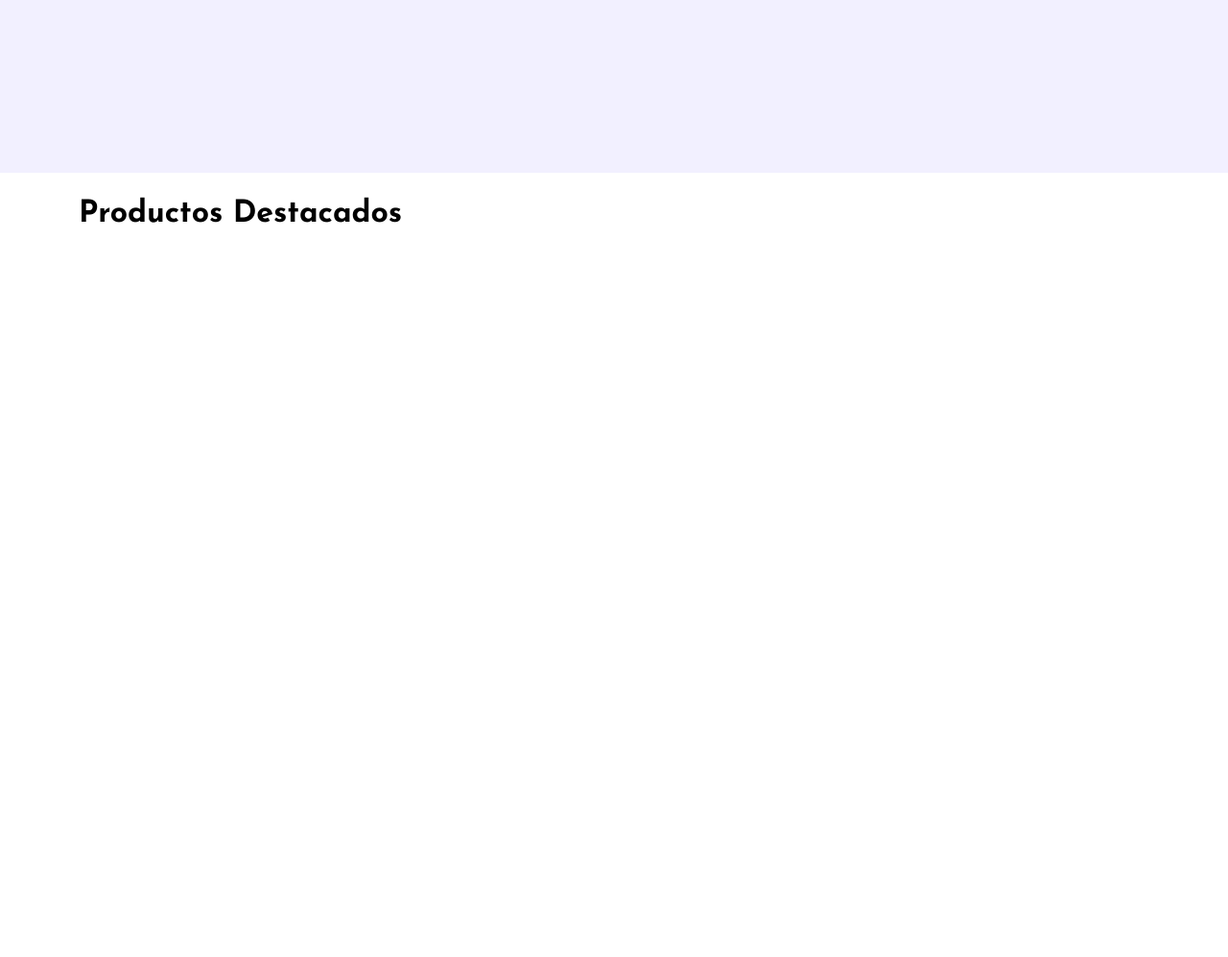
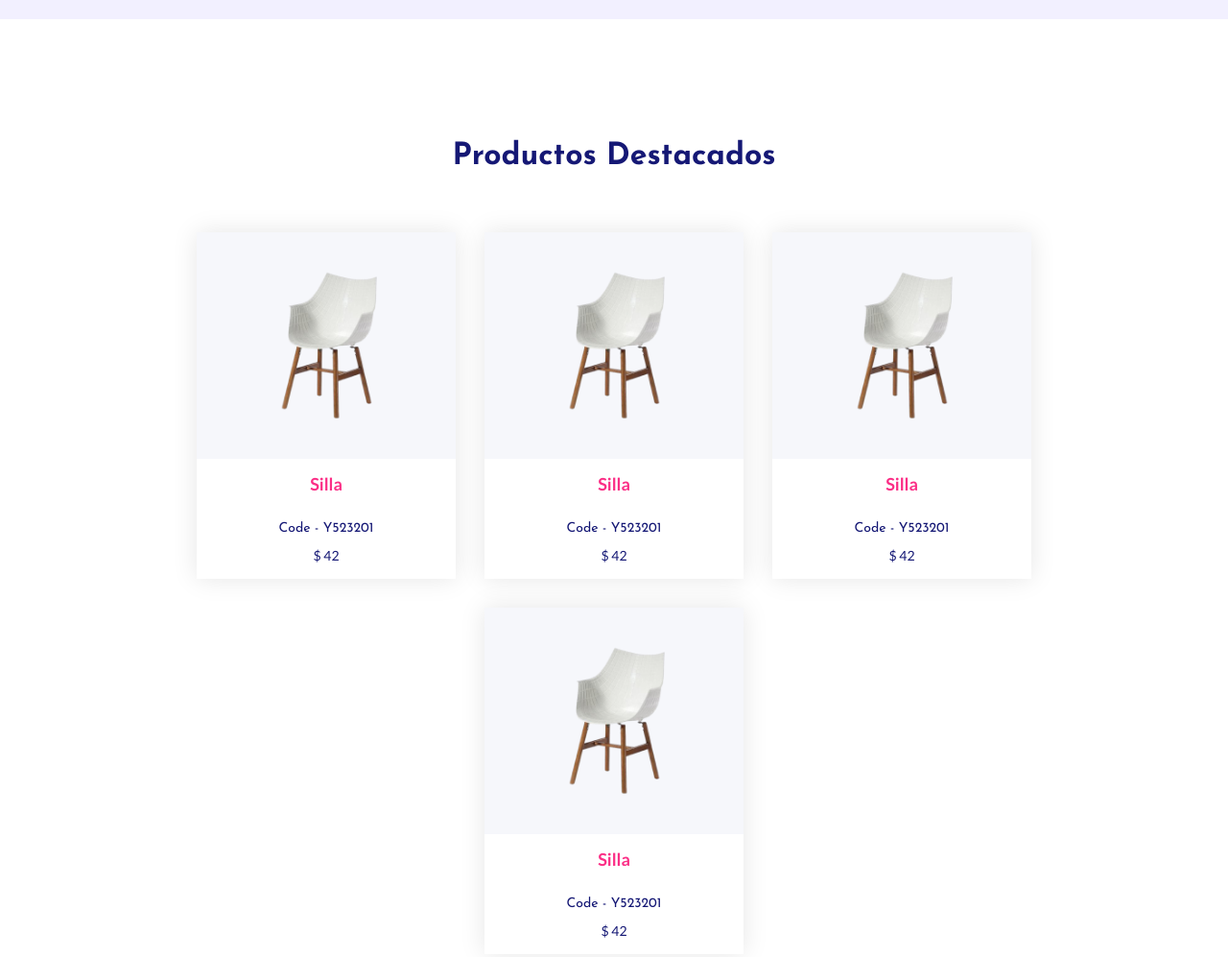
Before and after one commit to gonzaloncaric/proyectoFinalJS, a plain HTML site: page index.html in a window 1280 px wide. Shown: the part 680-1677 px from the top of the page at 96% size. Before the commit the page ends 945 px from the top, so only its background shows below. Drawn offline with Linux system fonts and the light colour scheme.

Commit message:
agregando JS

```diff
--- a/index.html
+++ b/index.html
@@ -33,9 +33,23 @@
     </div>
     <!-- End Incio -->
     <!-- Lista de Productos -->
-    <div class="container">
+    <div class="container products-home">
         <h2>Productos Destacados</h2>
+        <div class="products-container" id="products-container">
+            <!-- <div class="product-card-small">
+                <div class="product-img">
+                    <img src="./images/products/product-1.png" alt="">
+                </div>
+                <div class="product-info">
+                    <p class="product-title">Silla Cantilever</p>
+                    <p class="product-cod">Code - Y523201</p>
+                    <p class="product-price">$42.00</p>
+                </div>
+            </div> -->
+        </div>
     </div>
-    <script src="./index.js"></script>
+
+    <script src="./js/data.js"></script>
+    <script src="./js/index.js"></script>
 </body>
 </html>
--- /dev/null
+++ b/js/data.js
@@ -0,0 +1,30 @@
+let products = [
+    {
+        id: 1,
+        name: "Silla ",
+        cod: "Y523201",
+        price: 42.00,
+        image: "../images/products/product-1.png"
+    },
+    {
+        id: 2,
+        name: "Silla ",
+        cod: "Y523201",
+        price: 42.00,
+        image: "../images/products/product-1.png"
+    },
+    {
+        id: 3,
+        name: "Silla ",
+        cod: "Y523201",
+        price: 42.00,
+        image: "../images/products/product-1.png"
+    },
+    {
+        id: 4,
+        name: "Silla ",
+        cod: "Y523201",
+        price: 42.00,
+        image: "../images/products/product-1.png"
+    }
+]
--- /dev/null
+++ b/js/index.js
@@ -0,0 +1,23 @@
+const productsContainer = document.getElementById('products-container')
+
+showProducts(products)
+
+function showProducts(array) {
+    productsContainer.innerHTML = ''
+
+    array.forEach((product) => {
+        let div = document.createElement('div')
+        div.classList.add('product-card-small')
+        div.innerHTML = `
+            <div class="product-img">
+                <img src=${product.image} alt="">
+            </div>
+            <div class="product-info">
+                <p class="product-title">${product.name}</p>
+                <p class="product-cod">Code - ${product.cod}</p>
+                <p class="product-price">$ ${product.price}</p>
+            </div>
+            `
+        productsContainer.appendChild(div)
+    });
+}
--- a/sass/bases/_fonts.scss
+++ b/sass/bases/_fonts.scss
@@ -14,6 +14,7 @@ h2 {
     font-family: $font-family-Josefin;
     font-size: calc(1.325rem + 0.9vw);
     font-weight: 700;
+    color: $text-color;
 }
 @media (min-width: 1200px) {
     h2 {
--- a/sass/components/_inicio.scss
+++ b/sass/components/_inicio.scss
@@ -1,6 +1,6 @@
 .inicio-bg {
     background-color: #F2F0FF;
-    height: 100vh;
+    height: 80vh;
 }
 
 .inicio {
--- /dev/null
+++ b/sass/components/_productCard.scss
@@ -0,0 +1,37 @@
+.product-card-small {
+    width: 270px;
+    height: 361px;
+    box-shadow: 0px 0px 25px rgba(0, 0, 0, 0.1);
+    background-color: $color-white;
+    margin: 15px;
+    .product-img {
+        width: 100%;
+        height: 236px;
+        background: #F6F7FB;
+        @include display-flex(center,center);
+        img {
+            width: 60%;
+        }
+    }
+    .product-info {
+        @include display-flex(center, center);
+        flex-direction: column;
+        .product-title {
+            font-weight: 700;
+            font-size: 18px;
+            color: $acent-color;
+            padding-top: 15px;
+        }
+        .product-cod {
+            font-family: $font-family-Josefin;
+            font-size: 14px;
+            color: $text-color;
+            padding-top: 28px;
+        }
+        .product-price {
+            font-size: 14px;
+            color: $text-color;
+            padding-top: 12px;
+        }
+    }
+}
--- a/sass/components/_products_home.scss
+++ b/sass/components/_products_home.scss
@@ -0,0 +1,15 @@
+@import "./productCard";
+
+.products-home {
+    @include display-flex(center, center);
+    flex-direction: column;
+    margin-top: 100px;
+    margin-bottom: 100px;
+    h2 {
+        margin-bottom: 48px;
+    }
+    .products-container {
+        @include display-flex(center, center);
+        flex-wrap: wrap;
+    }
+}
```
Also changed, not shown: css/style.css, images/products/product-1.png (added), index.js (deleted), 1 other file.
